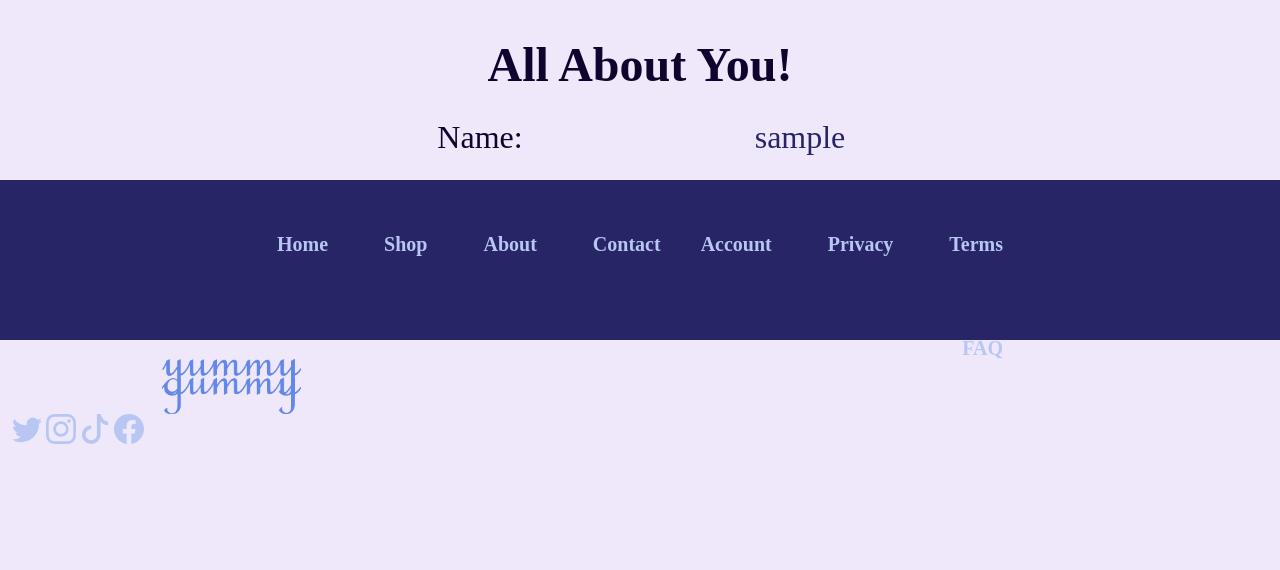
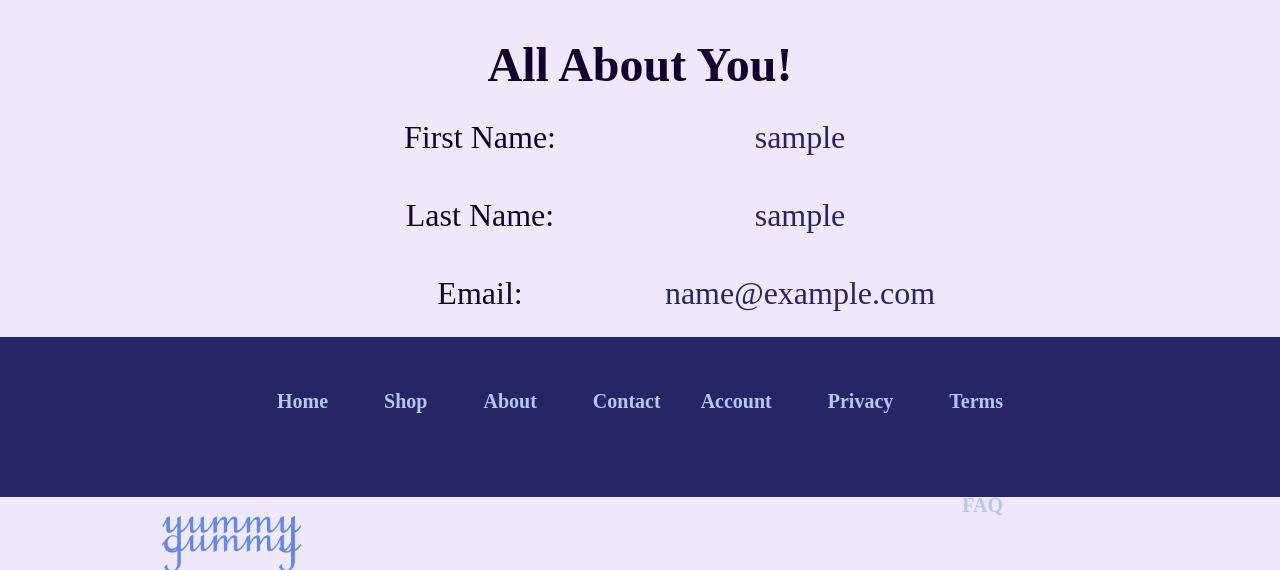
Before and after one commit to katieprogrammes/YummyGummy, a Flask app: page /account in a window 1280 px wide. Shown: the part 92-662 px from the top of the page. Run offline with Flask 3, Linux system fonts and the light colour scheme; the visitor is signed in with stand-in values (Sample User, id 1); some libraries are stand-ins or nearby versions; some web fonts are replaced.

Commit message:
Added more information to the account page

```diff
--- a/app/routes.py
+++ b/app/routes.py
@@ -26,8 +26,7 @@ def account():
         form.lastname.data = current_user.lastname
         form.firstname.data = current_user.firstname
         form.email.data = current_user.email
-    return render_template('account.html', title='Account',
-                           form=form)
+    return render_template('account.html', title='Account', form=form)
 
 @app.route('/logout')
 def logout():
--- a/app/templates/account.html
+++ b/app/templates/account.html
@@ -13,7 +13,13 @@
         <div class="col">
             <div class="accountlbl">
                 <h2>
-                    Name:
+                    First Name:
+                </h2>
+                <h2>
+                    Last Name:
+                </h2>
+                <h2>
+                    Email:
                 </h2>
             </div>
         </div>
@@ -23,6 +29,12 @@
                 <h2>
                     {{ current_user.firstname }}
                 </h2>
+                <h2>
+                    {{ current_user.lastname }}
+                </h2>
+                <h2>
+                    {{ current_user.email }}
+                </h2>
             </div>
         </div>
         <div class="col-3"></div>
```
Also changed, not shown: app/templates/user.html (+4 -4 lines).
